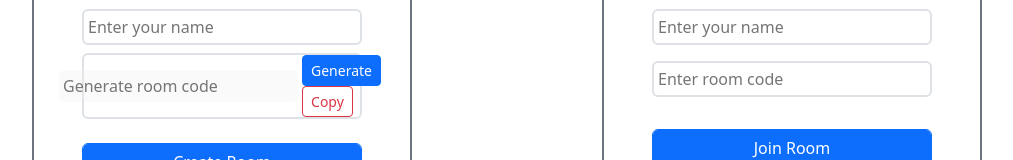
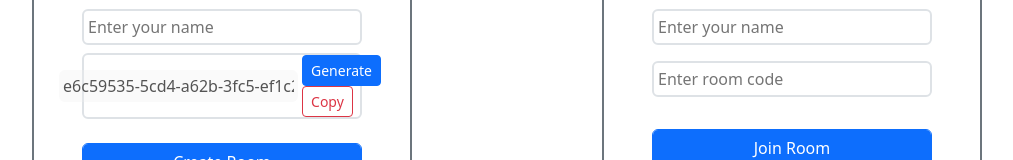
Before and after one commit to vishwaDeshan/Real-Time-Whiteboard, a React (Vite) app in the folder client/: page / in a window 1280 px wide. Shown: the part 249-409 px from the top of the page, without its empty margins (133-1146 px from the left). Built offline with nearby package versions, Linux system fonts and the light colour scheme; no server answers.

Commit message:
added create room and join room function

```diff
--- a/client/src/App.jsx
+++ b/client/src/App.jsx
@@ -1,14 +1,63 @@
-import './App.css';
-import Forms from './Components/Forms/Forms';
-import { BrowserRouter as Router, Route, Routes } from 'react-router-dom';
-import Room from './Pages/Room';
+import React, { useEffect, useState } from "react";
+import "./App.css";
+import Forms from "./Components/Forms/Forms";
+import { BrowserRouter as Router, Route, Routes } from "react-router-dom";
+import io from "socket.io-client";
+import Room from "./Pages/Room";
+
+const server = "http://localhost:5000";
+const connectionOptions = {
+  "force new connection": true,
+  reconnectionAttempts: "Infinity",
+  timeout: 10000,
+  transports: ["websocket"],
+};
+
+const socket = io(server, connectionOptions);
 
 function App() {
+  const [user, setUser] = useState({});
+
+  useEffect(() => {
+    socket.on("userIsJoined", (data) => {
+      if (data.success) {
+        alert("UserJoined");
+      } else {
+        alert("UserJoined error");
+      }
+    });
+  }, []);
+
+
+  const uuid = () => {
+    var S4 = () => {
+      return (((1 + Math.random()) * 0x10000) | 0).toString(16).substring(1);
+    };
+    return (
+      S4() +
+      S4() +
+      "-" +
+      S4() +
+      "-" +
+      S4() +
+      "-" +
+      S4() +
+      "-" +
+      S4() +
+      S4() +
+      S4()
+    );
+  };
+
   return (
     <div className="container">
       <Router>
         <Routes>
-          <Route path="/" exact element={<Forms />} />
+          <Route
+            path="/"
+            exact
+            element={<Forms uuid={uuid} socket={socket} setUser={setUser} />}
+          />
           <Route path="/:roomId" exact element={<Room />} />
         </Routes>
       </Router>
--- a/client/src/Components/Forms/CreateRoom.jsx
+++ b/client/src/Components/Forms/CreateRoom.jsx
@@ -1,21 +1,43 @@
-import React from "react";
+import React, { useState } from "react";
+import { useNavigate } from "react-router-dom";
 
-function CreateRoom() {
+function CreateRoom({ uuid, setUser, socket }) {
+  const [roomId, setRoomId] = useState(uuid());
+  const [name, setName] = useState("");
+
+  const navigate=useNavigate();
+
+  const handleCreateRoom = (e) => {
+    e.preventDefault();
+
+    const roomData = {
+      name,
+      roomId,
+      userId: uuid(),
+      host: true,
+      presenter: true,
+    };
+    setUser(roomData);
+    navigate(`/${roomId}`);
+    console.log(roomData);
+    socket.emit("userJoined", roomData);
+  };
+
   const styles = {
     name: {
-            width: '100%',
-
+      width: "100%",
     },
-
   };
   return (
-        <form className="form w-100 col-md-12 mt-5" >
+    <form className="form w-100 col-md-12 mt-5">
       <div className="formGroup ">
         <input
           type="text"
           style={styles.name}
           className="my-2 rounded-2 p-1 border"
           placeholder="Enter your name"
+          value={name}
+          onChange={(e) => setName(e.target.value)}
         />
       </div>
       <div className="form-group border rounded-2">
@@ -25,17 +47,30 @@
             style={styles.code}
             className="my-2 rounded-2 p-1 border-0"
             placeholder="Generate room code"
+            value={roomId}
             disabled
           />
           <div className="input-group-append">
-                        <button className="btn btn-primary btn-sm me-1"  type="button">
+            <button
+              className="btn btn-primary btn-sm me-1"
+              onClick={() => setRoomId(uuid())}
+              type="button"
+            >
               Generate
             </button>
-                        <button className="btn btn-outline-danger btn-sm" type="button">Copy</button>
+            <button className="btn btn-outline-danger btn-sm" type="button">
+              Copy
+            </button>
           </div>
         </div>
       </div>
-            <button type="submit" className="mt-4 btn btn-primary btn-block form-control">Create Room</button>
+      <button
+        type="submit"
+        className="mt-4 btn btn-primary btn-block form-control"
+        onClick={handleCreateRoom}
+      >
+        Create Room
+      </button>
     </form>
   );
 }
--- a/client/src/Components/Forms/Forms.jsx
+++ b/client/src/Components/Forms/Forms.jsx
@@ -1,7 +1,7 @@
 import CreateRoom from "./CreateRoom";
 import JoinRoom from "./JoinRoom";
 
-const Forms=()=>{
+const Forms=({uuid, socket, setUser})=>{
     const styles = {
         formBox: {
           height: '400px',
@@ -12,11 +12,11 @@
         <div className="row h-100 pt-5">
              <div style={styles.formBox} className="col-md-4 mt-5 p-5   border border-2 rounded-2 mx-auto d-flex flex-column align-items-center border-secondary">
                 <h1 className="text-primary  fw-bold">Create Room</h1>
-                <CreateRoom/>
+                <CreateRoom uuid={uuid} socket={socket} setUser={setUser}/>
              </div>
              <div style={styles.formBox} className="col-md-4 mt-5 p-5  border border-2 rounded-2 mx-auto d-flex flex-column align-items-center  border-secondary">
                 <h1 className="text-primary  fw-bold">Join Room</h1>
-                <JoinRoom/>
+                <JoinRoom uuid={uuid} socket={socket} setUser={setUser}/>
              </div>
         </div>
     )
--- a/client/src/Components/Forms/JoinRoom.jsx
+++ b/client/src/Components/Forms/JoinRoom.jsx
@@ -1,21 +1,44 @@
-import React from 'react'
+import React, { useState } from "react";
+import { useNavigate } from "react-router-dom";
 
-function JoinRoom() {
+function JoinRoom({ uuid,socket, setUser }) {
+  const [roomId, setRoomId] = useState("");
+  const [name, setName] = useState("");
+  const navigate=useNavigate();
+
+  const handleRoomJoin = (e) => {
+    e.preventDefault();
+
+    const roomData = {
+      name,
+      roomId,
+      userId: uuid(),
+      host: false,
+      presenter: false,
+    };
+
+    setUser(roomData);
+    navigate(`/${roomId}`);
+    console.log(roomData);
+    socket.emit("userJoined", roomData);
+  };
+
   const styles = {
     name: {
-        width: '100%',
+      width: "100%",
     },
-
   };
 
   return (
-    <form className="form w-100 col-md-12 mt-5" >
+    <form className="form w-100 col-md-12 mt-5">
       <div className="formGroup ">
         <input
           type="text"
           style={styles.name}
           className="my-2 rounded-2 p-1 border"
           placeholder="Enter your name"
+          value={name}
+          onChange={(e)=>setName(e.target.value)}
         />
       </div>
       <div className="form-group rounded-2">
@@ -24,11 +47,19 @@
           style={styles.name}
           className="my-2 rounded-2 p-1 border"
           placeholder="Enter room code"
+          value={roomId}
+          onChange={(e=>setRoomId(e.target.value))}
         />
       </div>
-    <button type="submit" className="mt-4 btn btn-primary btn-block form-control">Join Room</button>
+      <button
+        type="submit"
+        className="mt-4 btn btn-primary btn-block form-control"
+        onClick={handleRoomJoin}
+      >
+        Join Room
+      </button>
     </form>
-  )
+  );
 }
 
-export default JoinRoom
+export default JoinRoom;
--- a/client/src/Pages/Room.jsx
+++ b/client/src/Pages/Room.jsx
@@ -2,7 +2,6 @@
 import UndoIcon from "@mui/icons-material/Undo";
 import RedoIcon from "@mui/icons-material/Redo";
 import Canvas from "../Components/Whiteboard/Canvas";
-import { unmountComponentAtNode } from "react-dom";
 
 const Room = () => {
   const canvasRef = useRef(null);
```
Also changed, not shown: client/src/Pages/Pages.jsx (deleted), 1 other file (tests, documents, lock files or other folders). Lines whose indentation alone changed are shown as unchanged.
